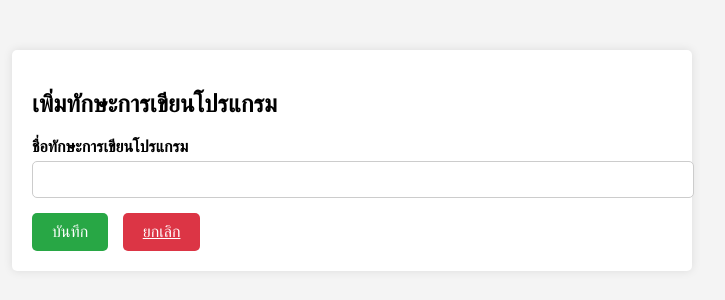
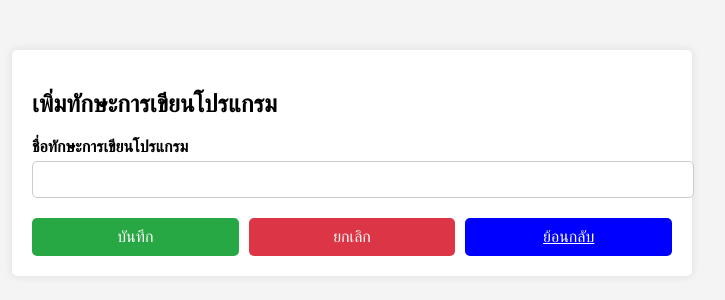
Before and after one commit to oomty43/pj, a PHP site: page /add_program.php in a window 1280 px wide. Shown: the top 300 px of the page, without its empty margins (288-1013 px from the left). Run offline with PHP 8.4, Linux system fonts and the light colour scheme; the visitor is signed in with stand-in values (Sample User, id 1).

Commit message:
ฟฟฟฟ

```diff
--- a/add_program.php
+++ b/add_program.php
@@ -58,8 +58,12 @@ if ($_SERVER["REQUEST_METHOD"] == "POST") {
             border: 1px solid #ccc;
             border-radius: 5px;
         }
+        .button-group {
+            display: flex;
+            justify-content: space-between;
+            margin-top: 20px;
+        }
         .btn-submit {
-            display: inline-block;
             padding: 10px 20px;
             background-color: #28a745;
             color: white;
@@ -68,12 +72,13 @@ if ($_SERVER["REQUEST_METHOD"] == "POST") {
             border-radius: 5px;
             font-size: 16px;
             cursor: pointer;
+            flex: 1;
+            margin-right: 10px; /* ช่องว่างระหว่างปุ่ม */
         }
         .btn-submit:hover {
             background-color: #218838;
         }
         .btn-cancel {
-            display: inline-block;
             padding: 10px 20px;
             background-color: #dc3545;
             color: white;
@@ -82,10 +87,25 @@ if ($_SERVER["REQUEST_METHOD"] == "POST") {
             border-radius: 5px;
             font-size: 16px;
             cursor: pointer;
-            margin-left: 10px;
+            flex: 1;
+            margin-right: 10px; /* ช่องว่างระหว่างปุ่ม */
         }
         .btn-cancel:hover {
             background-color: #c82333;
+        }
+        .btn-back {
+            padding: 10px 20px;
+            background-color: blue;
+            color: white;
+            text-align: center;
+            border: none;
+            border-radius: 5px;
+            font-size: 16px;
+            cursor: pointer;
+            flex: 1;
+        }
+        .btn-back:hover {
+            background-color: darkblue;
         }
     </style>
 </head>
@@ -93,13 +113,16 @@ if ($_SERVER["REQUEST_METHOD"] == "POST") {
 
     <div class="form-container">
         <h2>เพิ่มทักษะการเขียนโปรแกรม</h2>
-        <form action="add_program.php" method="post">
+        <form id="programForm" action="add_program.php" method="POST">
             <div class="form-group">
                 <label for="pg_na">ชื่อทักษะการเขียนโปรแกรม</label>
                 <input type="text" id="pg_na" name="pg_na" required>
             </div>
-            <button type="submit" class="btn-submit">บันทึก</button>
-            <a href="stdaward.php" class="btn-cancel">ยกเลิก</a>
+            <div class="button-group">
+                <button type="submit" class="btn-submit">บันทึก</button>
+                <button type="button" class="btn-cancel" onclick="document.getElementById('programForm').reset();">ยกเลิก</button>
+                <a href="stdaward.php" class="btn-back">ย้อนกลับ</a>
+            </div>
         </form>
     </div>
 
```
Also changed, not shown: edit_program.php (+29 -9 lines).
